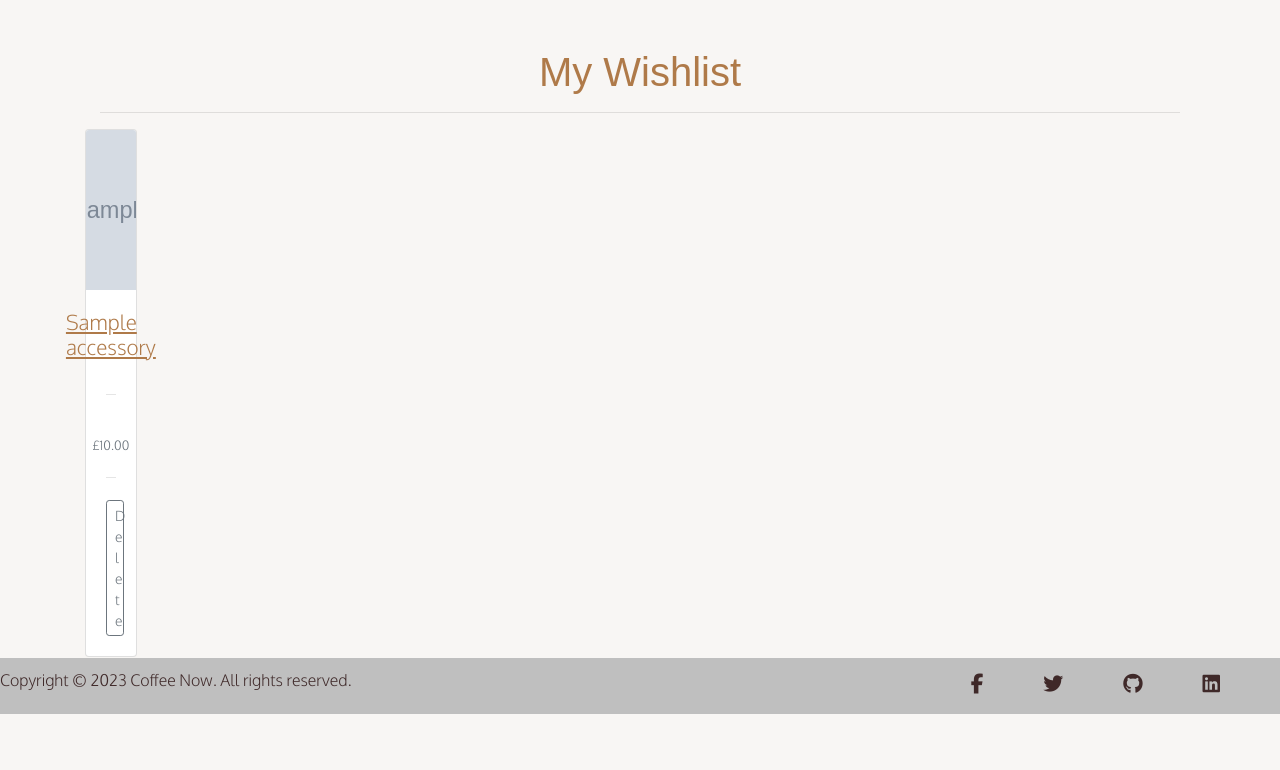
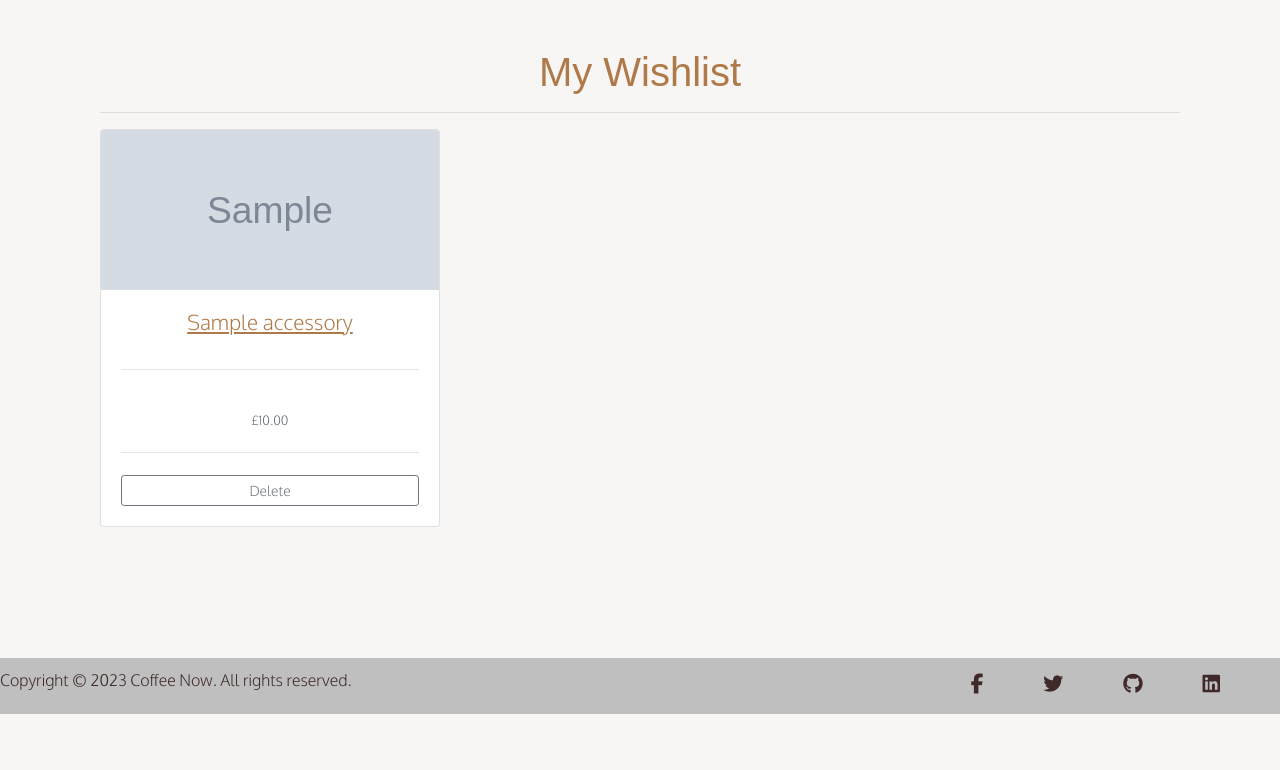
Before and after one commit to Kieran132/Coffee_Now, a Django app: page /wishlist/ in a window 1280 px wide. Shown: the part 86-856 px from the top of the page. After the commit the page ends 800 px from the top, so only its background shows below. Run offline with Django 3.2, Linux system fonts and the light colour scheme; a user stored in the database is signed in; tables that the repository leaves empty hold one stand-in row (values such as "Sample post"); grey boxes marked "Sample" are stand-in pictures; some libraries are stand-ins or nearby versions; some web fonts are replaced.

Commit message:
Ammend card sizing on wishlist.html when deleting an item

```diff
--- a/wishlist/templates/wishlist.html
+++ b/wishlist/templates/wishlist.html
@@ -3,8 +3,6 @@
 <div class="container mt-5">
     <h1 class="wish-title">My Wishlist</h1>
     <hr>
-    <div class="row">
-        <div class="all-wish-box">
     <div class="row">
         {% for item in wishlist %}
         {% if item.CoffeeBean %}
@@ -26,8 +24,7 @@
                     <hr>
                     <small class="text-muted wish-price">£{{ item.CoffeeBean.price }}</small>
                     <hr>
-                            <a class="btn btn-sm btn-outline-secondary"
-                                href="{% url 'wishlist-delete' item.id %}">Delete</a>
+                    <a class="btn btn-sm btn-outline-secondary" href="{% url 'wishlist-delete' item.id %}">Delete</a>
                 </div>
             </div>
         </div>
@@ -50,8 +47,7 @@
                     <hr>
                     <small class="text-muted wish-price">£{{ item.Accessory.price }}</small>
                     <hr>
-                            <a class="btn btn-sm btn-outline-secondary"
-                                href="{% url 'wishlist-delete' item.id %}">Delete</a>
+                    <a class="btn btn-sm btn-outline-secondary" href="{% url 'wishlist-delete' item.id %}">Delete</a>
                 </div>
             </div>
         </div>
@@ -59,6 +55,4 @@
         {% endfor %}
     </div>
 </div>
-    </div>
-</div>
 {% endblock %}
```
Lines whose indentation alone changed are shown as unchanged.
